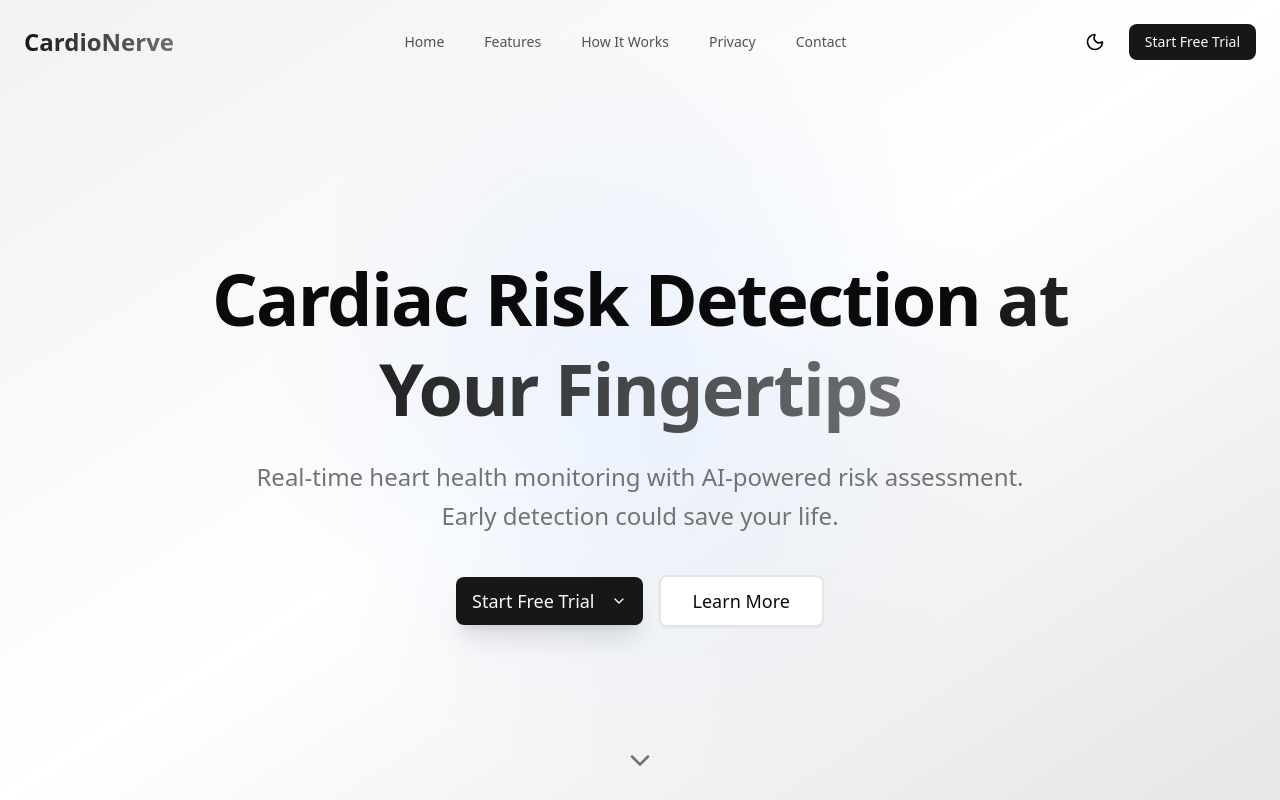
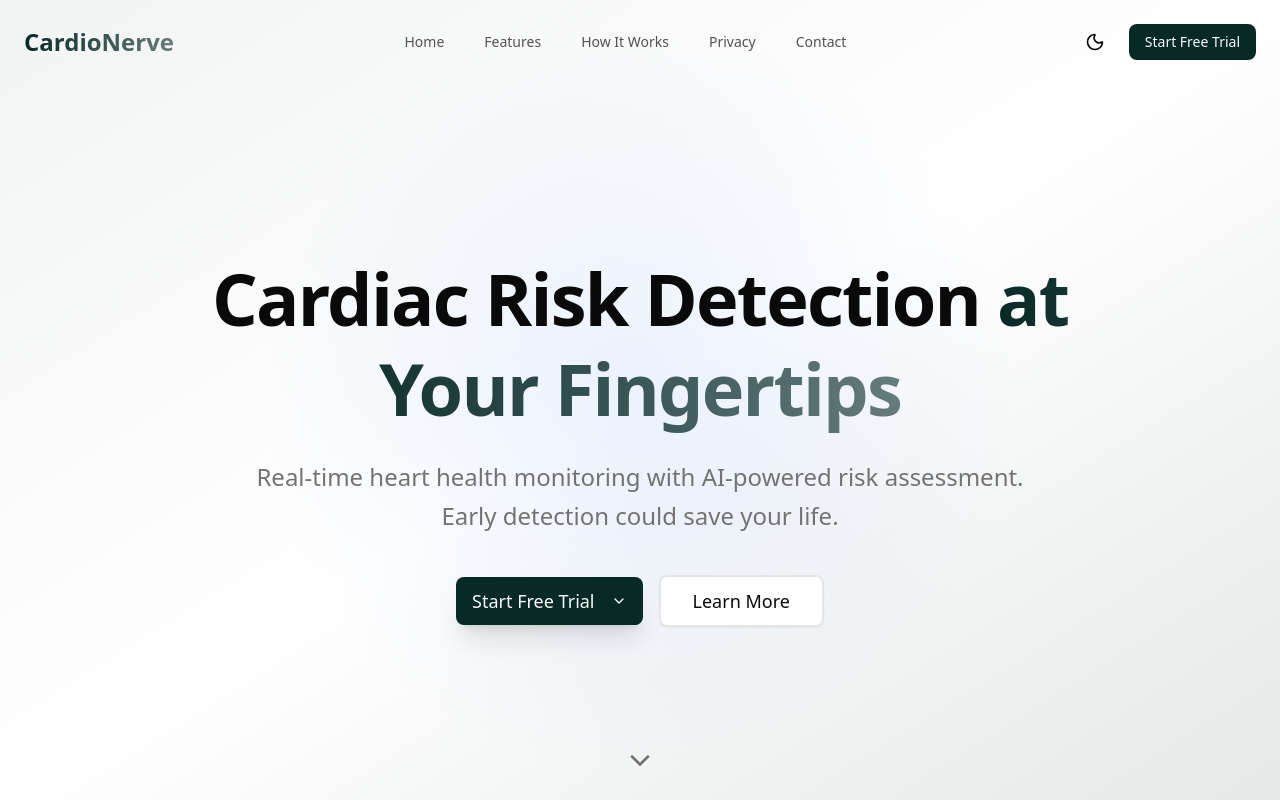
Before and after one commit to abbysallord/Cardionerve, a Next.js app: page / in a window 1280 px wide. Shown: the top 800 px of the page. Built offline with nearby package versions, Linux system fonts and the light colour scheme.

Commit message:
updated the color theme

```diff
--- a/app/globals.css
+++ b/app/globals.css
@@ -70,7 +70,7 @@
   --card-foreground: oklch(0.145 0 0);
   --popover: oklch(1 0 0);
   --popover-foreground: oklch(0.145 0 0);
-  --primary: oklch(0.205 0 0);
+  --primary: #072a27;
   --primary-foreground: oklch(0.985 0 0);
   --secondary: oklch(0.97 0 0);
   --secondary-foreground: oklch(0.205 0 0);
@@ -81,7 +81,7 @@
   --destructive: oklch(0.577 0.245 27.325);
   --border: oklch(0.922 0 0);
   --input: oklch(0.922 0 0);
-  --ring: oklch(0.708 0 0);
+  --ring: #072a27;
   --chart-1: oklch(0.646 0.222 41.116);
   --chart-2: oklch(0.6 0.118 184.704);
   --chart-3: oklch(0.398 0.07 227.392);
@@ -89,12 +89,12 @@
   --chart-5: oklch(0.769 0.188 70.08);
   --sidebar: oklch(0.985 0 0);
   --sidebar-foreground: oklch(0.145 0 0);
-  --sidebar-primary: oklch(0.205 0 0);
+  --sidebar-primary: #072a27;
   --sidebar-primary-foreground: oklch(0.985 0 0);
   --sidebar-accent: oklch(0.97 0 0);
   --sidebar-accent-foreground: oklch(0.205 0 0);
   --sidebar-border: oklch(0.922 0 0);
-  --sidebar-ring: oklch(0.708 0 0);
+  --sidebar-ring: #072a27;
   --background: oklch(1 0 0);
   --foreground: oklch(0.145 0 0);
 }
@@ -107,8 +107,8 @@
   --card-foreground: oklch(0.985 0 0);
   --popover: oklch(0.205 0 0);
   --popover-foreground: oklch(0.985 0 0);
-  --primary: oklch(0.922 0 0);
-  --primary-foreground: oklch(0.205 0 0);
+  --primary: #2dd4bf;
+  --primary-foreground: #072a27;
   --secondary: oklch(0.269 0 0);
   --secondary-foreground: oklch(0.985 0 0);
   --muted: oklch(0.269 0 0);
@@ -118,7 +118,7 @@
   --destructive: oklch(0.704 0.191 22.216);
   --border: oklch(1 0 0 / 10%);
   --input: oklch(1 0 0 / 15%);
-  --ring: oklch(0.556 0 0);
+  --ring: #2dd4bf;
   --chart-1: oklch(0.488 0.243 264.376);
   --chart-2: oklch(0.696 0.17 162.48);
   --chart-3: oklch(0.769 0.188 70.08);
@@ -126,12 +126,12 @@
   --chart-5: oklch(0.645 0.246 16.439);
   --sidebar: oklch(0.205 0 0);
   --sidebar-foreground: oklch(0.985 0 0);
-  --sidebar-primary: oklch(0.488 0.243 264.376);
-  --sidebar-primary-foreground: oklch(0.985 0 0);
+  --sidebar-primary: #2dd4bf;
+  --sidebar-primary-foreground: #072a27;
   --sidebar-accent: oklch(0.269 0 0);
   --sidebar-accent-foreground: oklch(0.985 0 0);
   --sidebar-border: oklch(1 0 0 / 10%);
-  --sidebar-ring: oklch(0.556 0 0);
+  --sidebar-ring: #2dd4bf;
 }
 
 /* Tailwind base styles */
```
